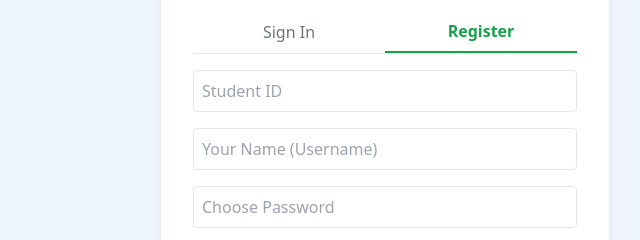
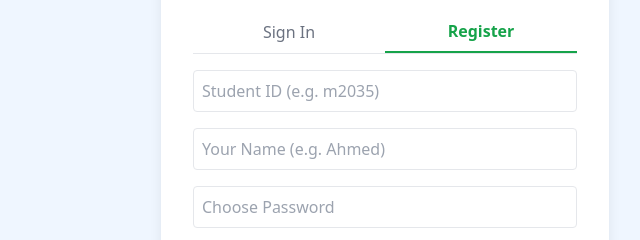
Before and after one commit to onlinegpus/DentBook, a plain HTML site: page index.html in a window 1280 px wide. Both pictures are taken after a click on the button "Register". Shown: the part 209-449 px from the top of the page, 255-895 px from the left. Drawn offline with nearby package versions, Linux system fonts and the light colour scheme.

Commit message:
Updated login and user fix

```diff
--- a/index.html
+++ b/index.html
@@ -58,8 +58,8 @@
 
         <!-- Register Form -->
         <form id="register-form" class="space-y-4 hidden">
-            <input type="text" id="reg-id" placeholder="Student ID" class="w-full p-2 border rounded" required>
-            <input type="text" id="reg-user" placeholder="Your Name (Username)" class="w-full p-2 border rounded" required>
+            <input type="text" id="reg-id" placeholder="Student ID (e.g. m2035)" class="w-full p-2 border rounded" required>
+            <input type="text" id="reg-user" placeholder="Your Name (e.g. Ahmed)" class="w-full p-2 border rounded" required>
             <input type="password" id="reg-pass" placeholder="Choose Password" class="w-full p-2 border rounded" required>
 
             <div class="flex gap-2">
```
